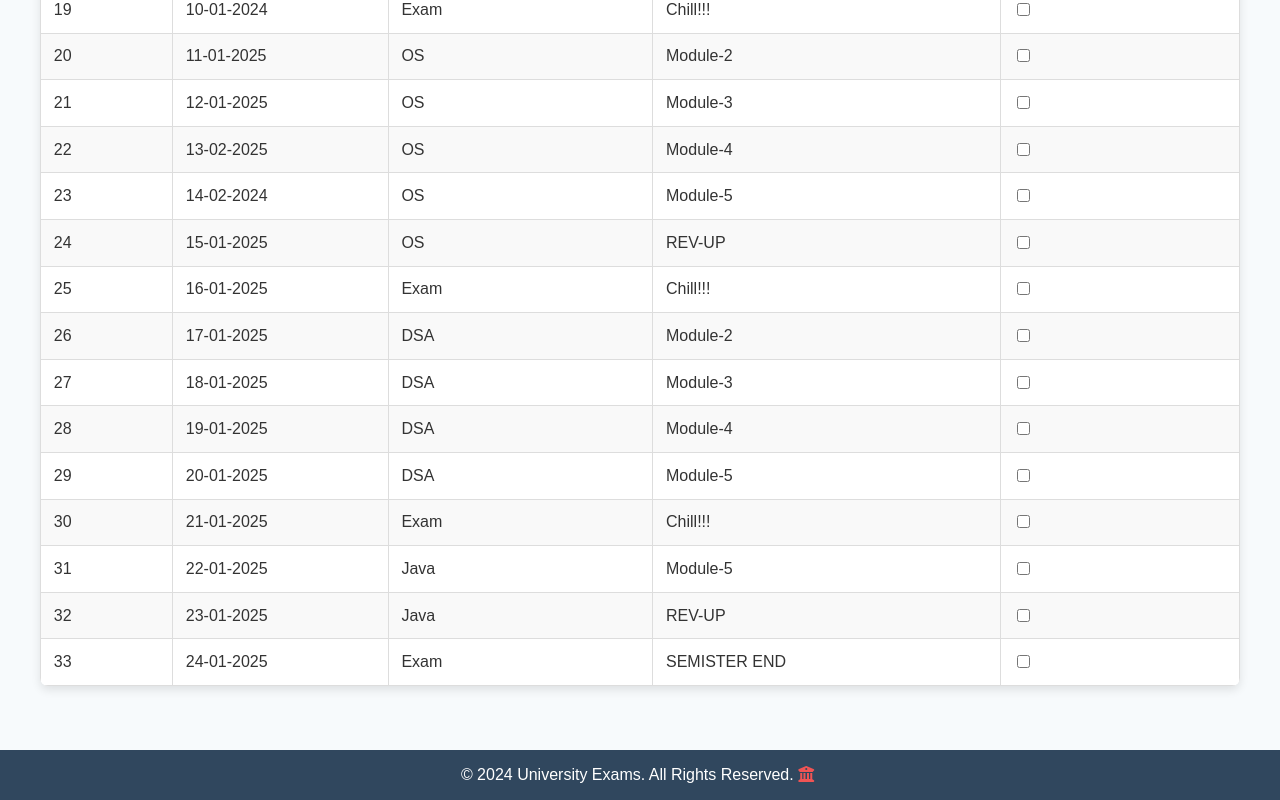
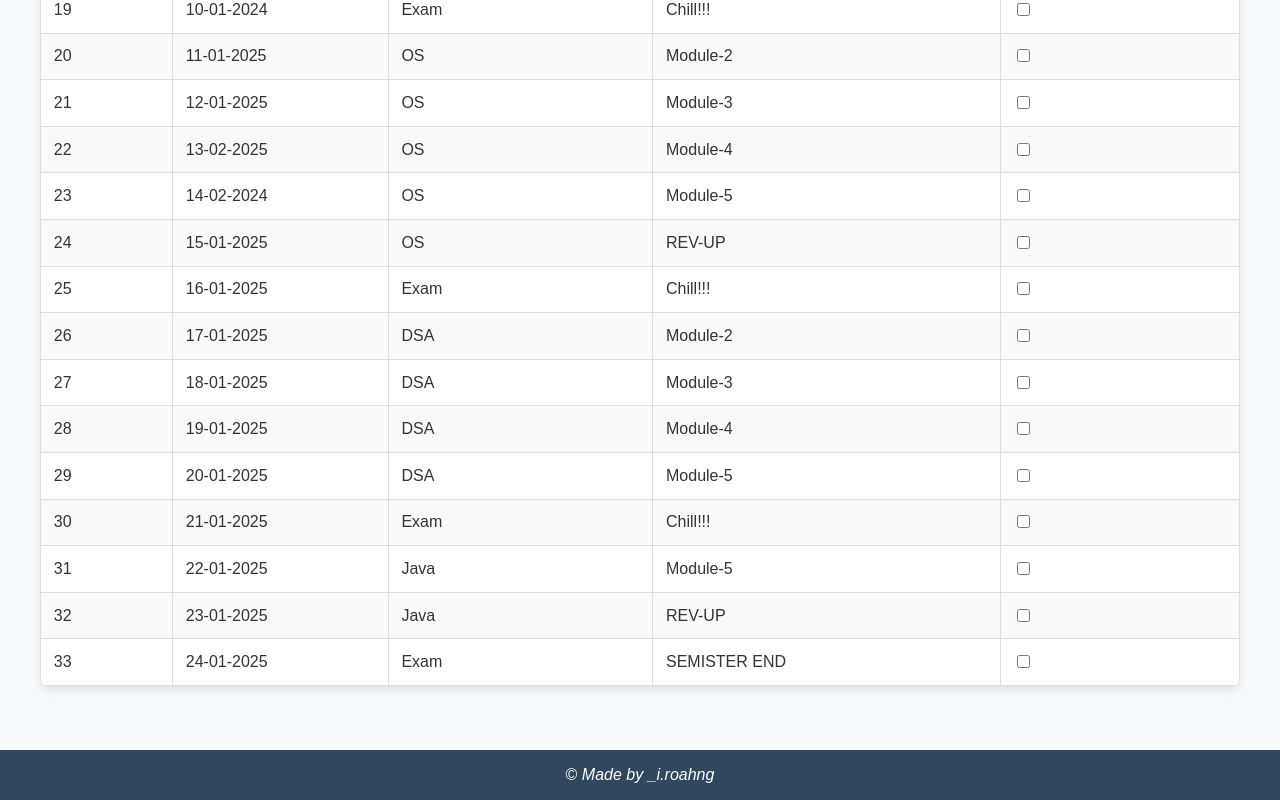
Before and after one commit to Rohang2004/examtime, a plain HTML site: page index.html in a window 1280 px wide. Shown: the part 1195-1995 px from the top of the page. Drawn offline with Linux system fonts and the light colour scheme.

Commit message:
Update index.html

```diff
--- a/index.html
+++ b/index.html
@@ -246,7 +246,7 @@
 </div>
 
 <footer>
-    &copy; 2024 University Exams. All Rights Reserved. <i class="fas fa-university icon"></i>
+    &copy; <i class="bi bi-instagram">Made by _i.roahng</i>
 </footer>
 
 <script>
```
